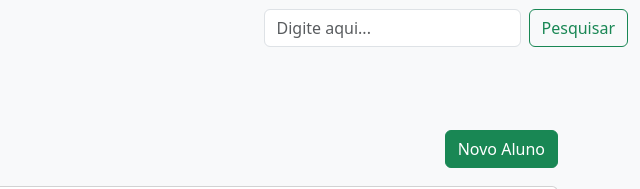
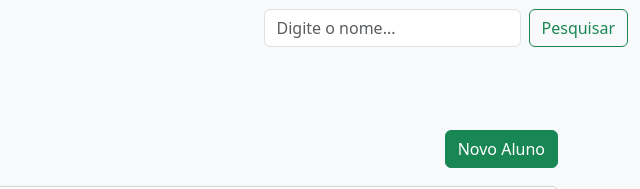
Before and after one commit to nati3054/API, a plain HTML site: page HTML/index.html in a window 1280 px wide. Shown: the top 189 px of the page, 640-1280 px from the left. Drawn offline with nearby package versions, Linux system fonts and the light colour scheme; no server answers.

Commit message:
readme adicionado

```diff
--- a/HTML/index.html
+++ b/HTML/index.html
@@ -26,7 +26,7 @@
         <div class="container-fluid">
             <a class="navbar-brand">Sistemas De Alunos</a>
             <form class="d-flex" role="search" id="form">
-                <input id="campoBusca" class="form-control me-2" type="search" placeholder="Digite aqui..." aria-label="Search"/>
+                <input id="campoBusca" class="form-control me-2" type="search" placeholder="Digite o nome..." aria-label="Search"/>
                 <button class="btn btn-outline-success" type="submit">Pesquisar</button>
             </form>
         </div>
```
Also changed, not shown: 1 other file.
